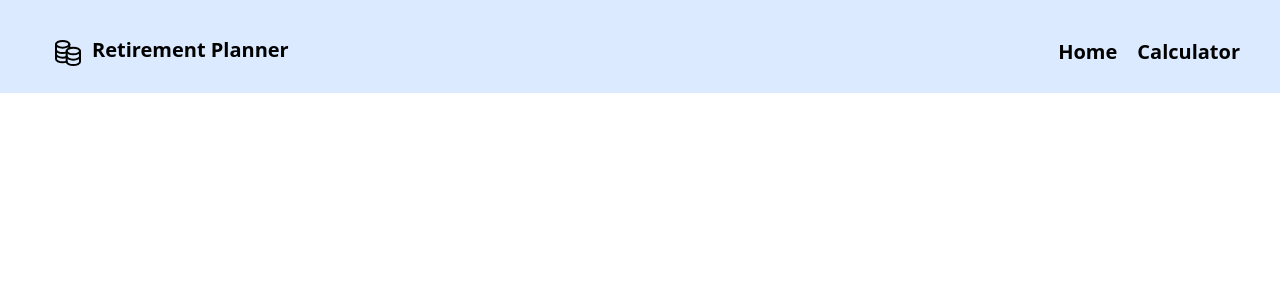
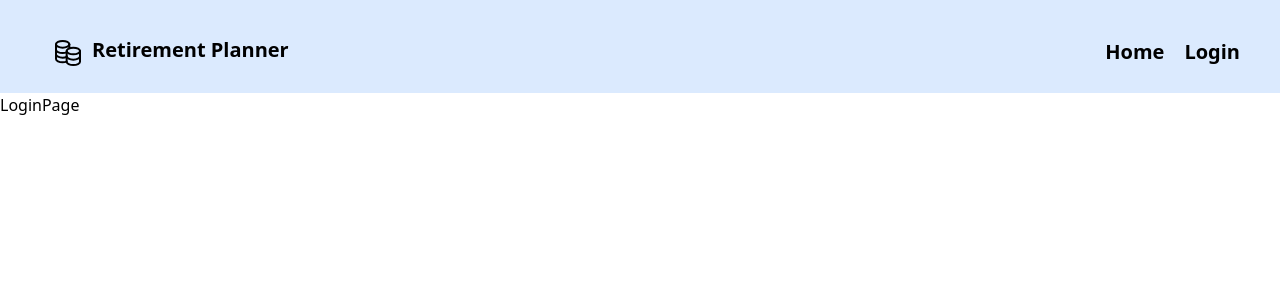
Before and after one commit to kiattisakng9/retirement-plan-calculator, a React (Create React App) app: page /login in a window 1280 px wide. Shown: the top 300 px of the page. Built offline with nearby package versions, Linux system fonts and the light colour scheme; no server answers.

Commit message:
set protected routes for authorized access

```diff
--- a/src/App.js
+++ b/src/App.js
@@ -3,15 +3,21 @@ import "./App.css";
 import HomePage from "./pages/Home.page";
 import CalculatorPage from "./pages/Calculator.page";
 import Header from "./components/Header";
+import LoginPage from "./pages/Login.page";
+import { useAuth } from "./AuthContext";
 
 function App() {
+	const { isLoggedIn } = useAuth();
 	return (
 		<div>
 			<BrowserRouter>
 				<Header />
 				<Routes>
 					<Route index element={<HomePage />}></Route>
-					<Route path="/calculator" element={<CalculatorPage />}></Route>
+					{isLoggedIn && (
+						<Route path="/calculator" element={<CalculatorPage />}></Route>
+					)}
+					<Route path="/login" element={<LoginPage />}></Route>
 				</Routes>
 			</BrowserRouter>
 		</div>
--- /dev/null
+++ b/src/AuthContext.jsx
@@ -0,0 +1,25 @@
+import React, { createContext, useContext, useState } from "react";
+
+const AuthContext = createContext();
+
+export const useAuth = () => useContext(AuthContext);
+
+export const AuthProvider = ({ children }) => {
+	const [isLoggedIn, setIsLoggedIn] = useState(false);
+
+	const login = () => {
+		// Your login logic here
+		setIsLoggedIn(true);
+	};
+
+	const logout = () => {
+		// Your logout logic here
+		setIsLoggedIn(false);
+	};
+
+	return (
+		<AuthContext.Provider value={{ isLoggedIn, login, logout }}>
+			{children}
+		</AuthContext.Provider>
+	);
+};
--- a/src/components/NavBar.jsx
+++ b/src/components/NavBar.jsx
@@ -1,11 +1,20 @@
 import React from "react";
 import NavBarLink from "./NavBarLink";
+import { useAuth } from "src/AuthContext";
 
 const NavBar = () => {
+	const { isLoggedIn } = useAuth();
 	return (
 		<div className="flex justify-end mt-6 mr-10 lg:font-bold lg:flex lg:gap-5 md:font-bold md: md:justify-end md:gap-4 sm:font-bold sm:gap-3 max-sm:font-bold max-sm:gap-2">
 			<NavBarLink link={"/"} navtitle={"Home"} />
-			<NavBarLink link={"/calculator"} navtitle={"Calculator"} />
+			{isLoggedIn ? (
+				<>
+					<NavBarLink link={"/calculator"} navtitle={"Calculator"} />
+					<NavBarLink link={"/login"} navtitle={"Logout"} />
+				</>
+			) : (
+				<NavBarLink link={"/login"} navtitle={"Login"} />
+			)}
 		</div>
 	);
 };
--- a/src/index.js
+++ b/src/index.js
@@ -1,14 +1,17 @@
-import React from 'react';
-import ReactDOM from 'react-dom/client';
-import './index.css';
-import App from './App';
-import reportWebVitals from './reportWebVitals';
+import React from "react";
+import ReactDOM from "react-dom/client";
+import "./index.css";
+import App from "./App";
+import reportWebVitals from "./reportWebVitals";
+import { AuthProvider } from "./AuthContext";
 
-const root = ReactDOM.createRoot(document.getElementById('root'));
+const root = ReactDOM.createRoot(document.getElementById("root"));
 root.render(
-  <React.StrictMode>
-    <App />
-  </React.StrictMode>
+	<React.StrictMode>
+		<AuthProvider>
+			<App />
+		</AuthProvider>
+	</React.StrictMode>
 );
 
 // If you want to start measuring performance in your app, pass a function
--- a/src/pages/Calculator.page.jsx
+++ b/src/pages/Calculator.page.jsx
@@ -1,9 +1,18 @@
-import React, { useState } from "react";
+import React, { useEffect, useState } from "react";
+import { useNavigate } from "react-router";
+import { useAuth } from "src/AuthContext";
 import CalculatorForm from "src/components/CalculatorForm";
 import DataVisualizationSection from "src/components/DataVisualizationSection";
 import NoCalculationsDisplay from "src/components/NoCalculationsDisplay";
 
 const CalculatorPage = () => {
+	const { isLoggedIn } = useAuth();
+	const navigate = useNavigate();
+
+	useEffect(() => {
+		if (!isLoggedIn) navigate("/login");
+	}, [isLoggedIn, navigate]);
+
 	const [retirementDataWithFillers, setRetirementDataWithFillers] =
 		useState(null);
 	const [retirementData, setRetirementData] = useState(null);
--- /dev/null
+++ b/src/pages/Login.page.jsx
@@ -0,0 +1,9 @@
+import React from 'react'
+
+const LoginPage = () => {
+  return (
+    <div>LoginPage</div>
+  )
+}
+
+export default LoginPage
```
